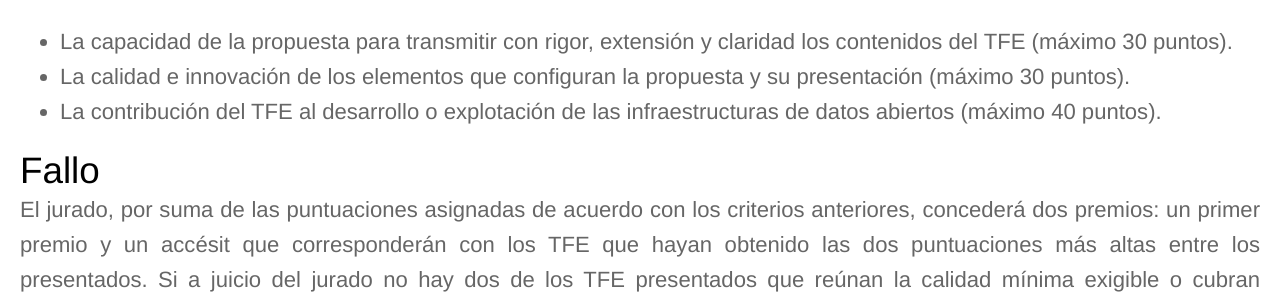
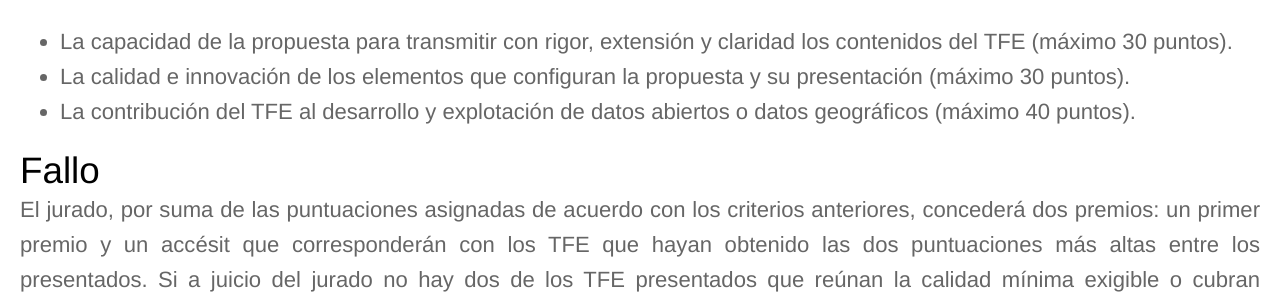
Before and after one commit to IAAA-Lab/IAAA-Lab.github.io, a Jekyll site: the page built from _posts/2025-02-19-novena-ed-premios-pedro-muro-tfe.md, in a window 1280 px wide and 900 px high, scrolled down 2166 px. Shown: the part 161-455 px from the top of the window. Built offline with Jekyll 4.4.1, drawn with Linux system fonts in a browser that asks for light colours.

Commit message:
Corrección de criterios valoración premio.

```diff
--- a/_posts/2025-02-19-novena-ed-premios-pedro-muro-tfe.md
+++ b/_posts/2025-02-19-novena-ed-premios-pedro-muro-tfe.md
@@ -43,7 +43,7 @@ Los criterios establecidos de valoración de las candidaturas para la concesión
 
 - La capacidad de la propuesta para transmitir con rigor, extensión y claridad los contenidos del TFE (máximo 30 puntos).
 - La calidad e innovación de los elementos que configuran la propuesta y su presentación (máximo 30 puntos).
-- La contribución del TFE al desarrollo o explotación de las infraestructuras de datos abiertos (máximo 40 puntos).
+- La contribución del TFE al desarrollo y explotación de datos abiertos o datos geográficos (máximo 40 puntos).
 
 # Fallo
 El jurado, por suma de las puntuaciones asignadas de acuerdo con los criterios anteriores, concederá dos premios: un primer premio y un accésit que corresponderán con los TFE que hayan obtenido las dos puntuaciones más altas entre los presentados. Si a juicio del jurado no hay dos de los TFE presentados que reúnan la calidad mínima exigible o cubran satisfactoriamente el objeto de la convocatoria, cualquiera de los dos premios o los dos pueden declararse desiertos.
```
